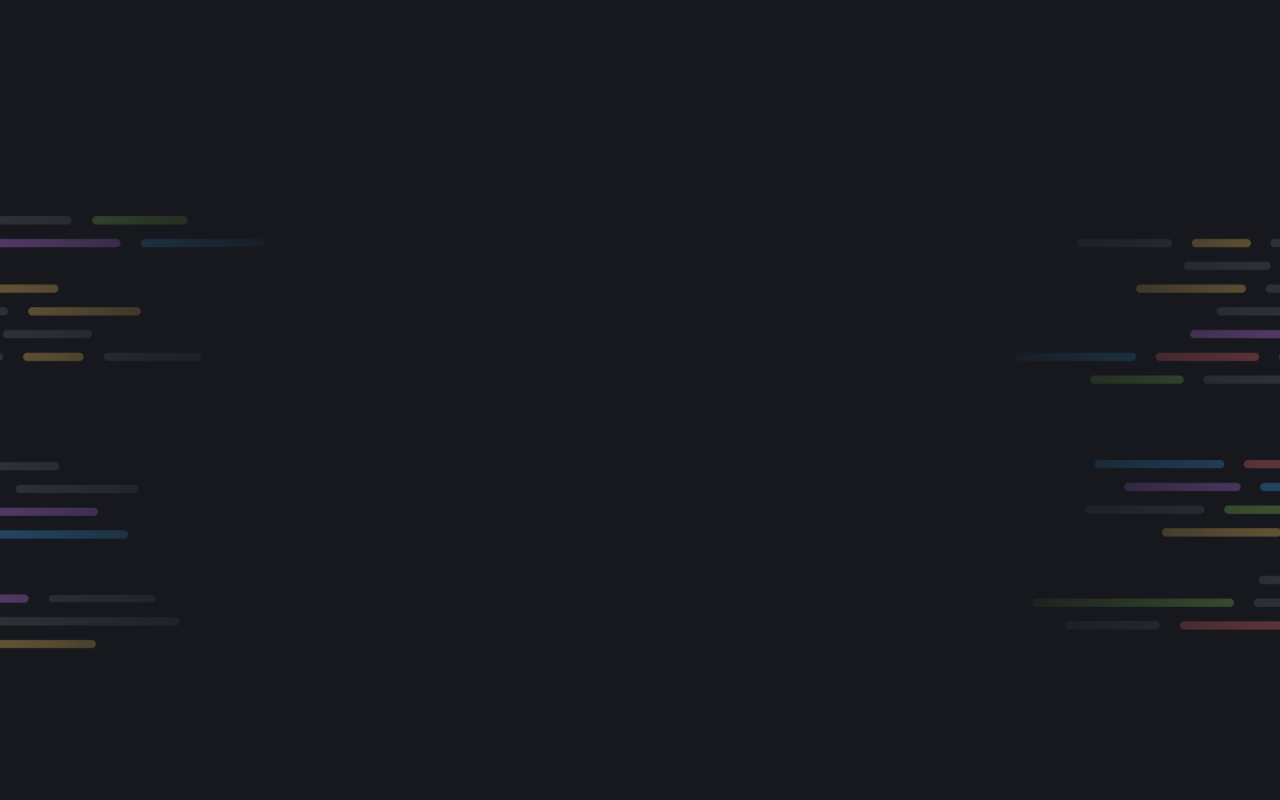
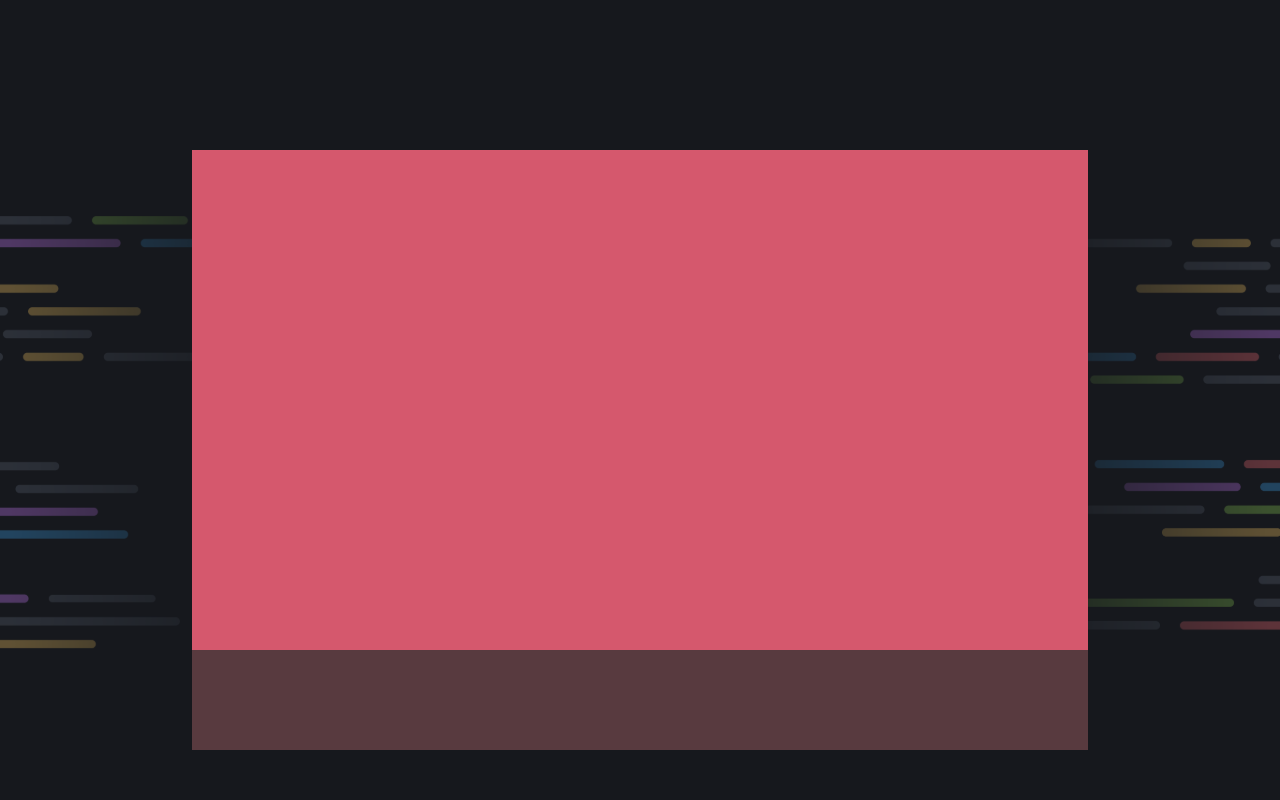
Before and after one commit to kaoutar-12/portflio, a Next.js app: page / in a window 1280 px wide. Shown: the top 800 px of the page. Built offline with nearby package versions, Linux system fonts and the light colour scheme.

Commit message:
working on the animation

```diff
--- a/components/Intro.tsx
+++ b/components/Intro.tsx
@@ -5,7 +5,9 @@ const Intro = () => {
   return (
     <div>
         <section className="intro">
-            <div className="top"></div>
+            <div className="top">
+
+            </div>
             <div className="bottom"></div>
         </section>
     </div>
--- a/styles/intro.css
+++ b/styles/intro.css
@@ -6,12 +6,19 @@
   background-position: center;
   background-repeat: no-repeat;
   background-size:contain;
-  /* display: flex; */
-  /* justify-content: center; */
-  /* align-items: center; */
+  display: flex;
+  justify-content: center;
+  align-items: center;
+  flex-direction: column;
 }
 .top {
   width: 70%;
-  height: 1200px;
-  /* background: rgb(213, 88, 109); */
+  height: 500px;
+  background: rgb(213, 88, 109);
 }
+
+.bottom {
+  width: 70%;
+  height: 100px;
+  background: rgb(88, 58, 63);
+}
```
